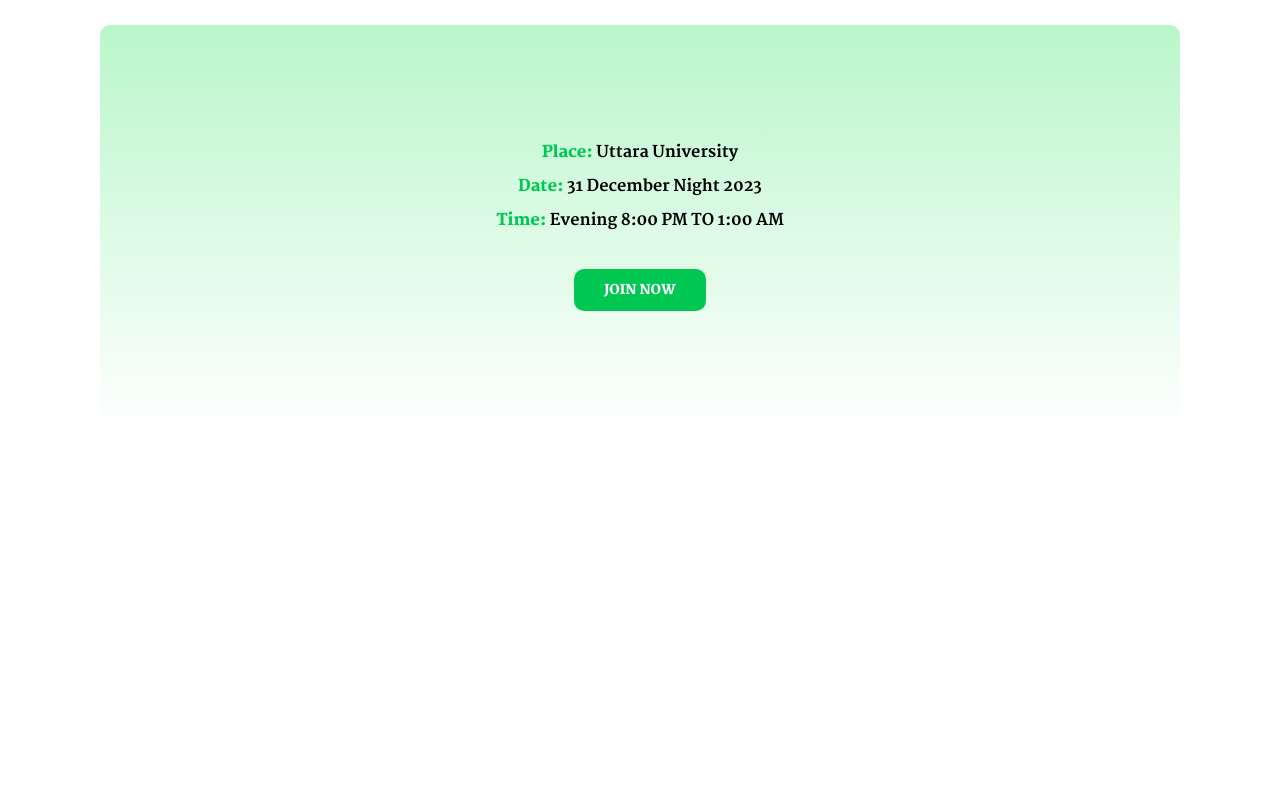
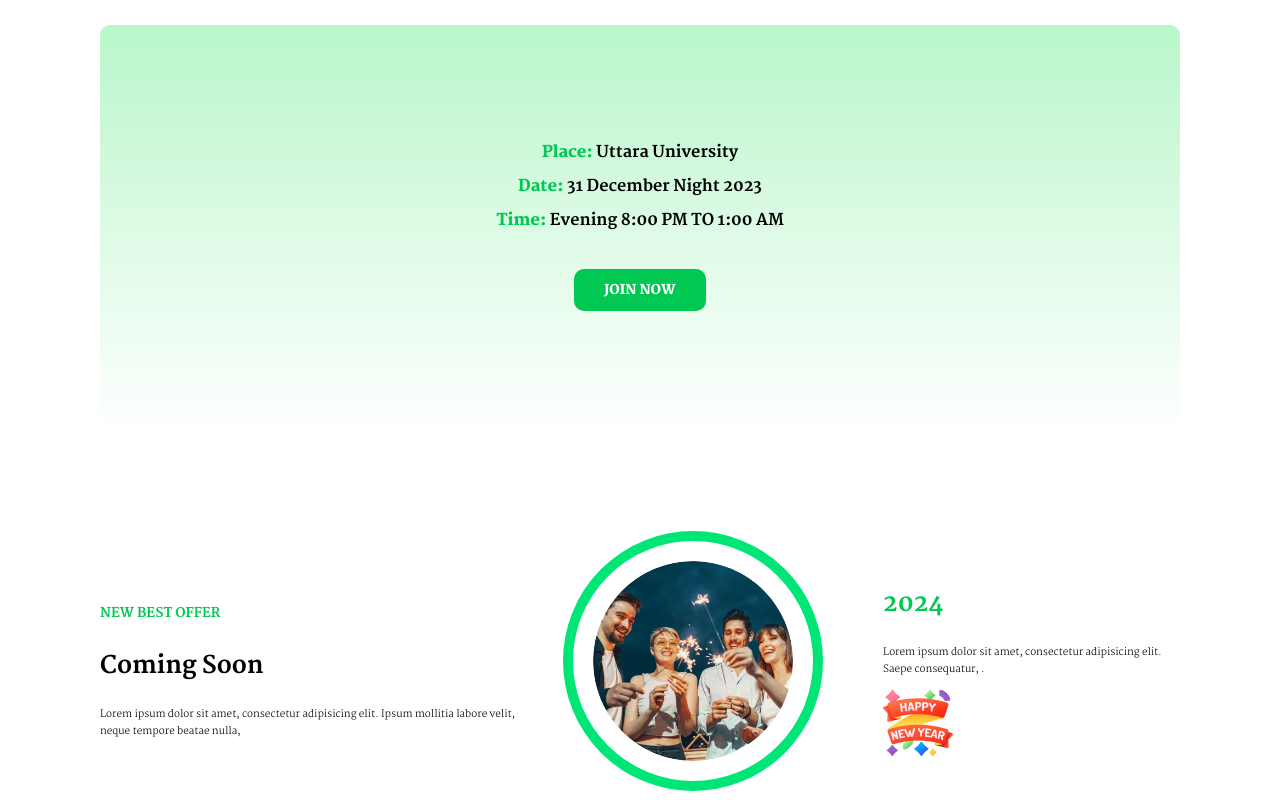
Before and after one commit to mdparvajmosharof/assignment1, a plain HTML site: page index.html in a window 1280 px wide. Shown: the part 1832-2632 px from the top of the page. Before the commit the page ends 2263 px from the top, so only its background shows below. Drawn offline with Linux system fonts and the light colour scheme.

Commit message:
offer solve

```diff
--- a/index.html
+++ b/index.html
@@ -52,7 +52,7 @@
      <button type="submit">JOIN NOW</button>
    </div>
  </section>
- <!-- <section>
+ <section>
    <div class="offer">
      <div class="left">
        <h5>NEW BEST OFFER</h5>
@@ -71,7 +71,7 @@
      </div>
    </div>
  </section>
- <section>
+ <!-- <section>
    <div class="off50">
      <h4>WHAT IS FUNCTIONAL</h4>
      <h1><span>HOLIDAYS </span>  sale <span> 50%</span></h1>
--- a/styles/style.css
+++ b/styles/style.css
@@ -106,7 +106,7 @@ html, body{
   border-radius: 10px;
 }
 
-/*.offer{
+.offer{
   margin: 0 100px;
   gap: 30px;
   display: flex;
@@ -144,7 +144,7 @@ html, body{
 .right img{
   max-width: 70px;
 }
-.off50{
+/*.off50{
   margin: 100px 100px 50px;
   text-align: center;
 }
```
